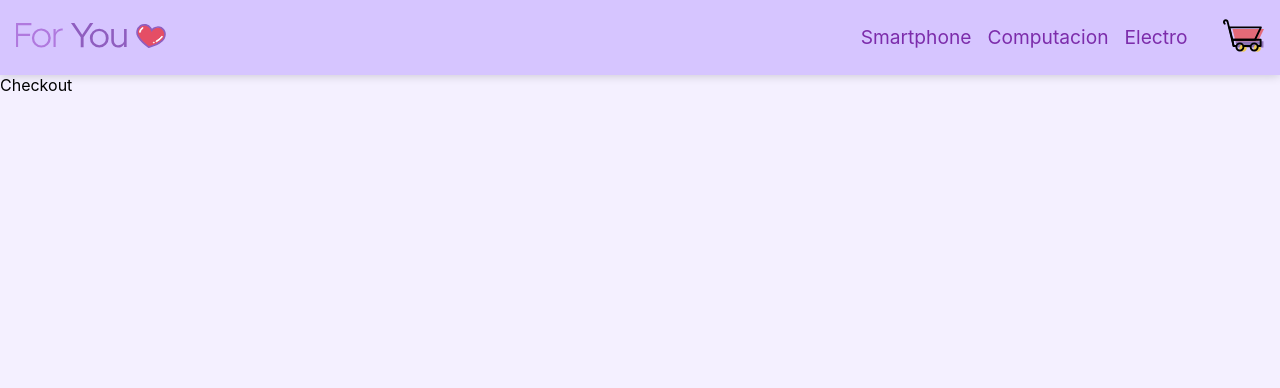
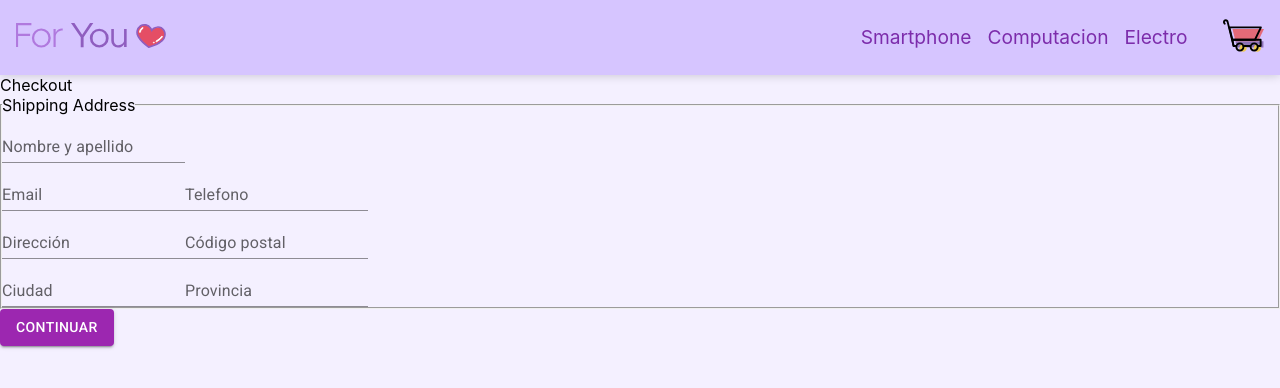
Before and after one commit to nicolasrodriguez3/Final-React-Rodriguez, a React (Create React App) app: page /checkout in a window 1280 px wide. Shown: the top 388 px of the page. Built offline with nearby package versions, Linux system fonts and the light colour scheme; no server answers.

Commit message:
creacion de la estructura de Checkout

```diff
--- a/package.json
+++ b/package.json
@@ -5,8 +5,8 @@
   "dependencies": {
     "@emotion/react": "^11.9.0",
     "@emotion/styled": "^11.8.1",
-    "@mui/icons-material": "^5.6.2",
-    "@mui/material": "^5.7.0",
+    "@mui/icons-material": "^5.8.0",
+    "@mui/material": "^5.8.0",
     "@testing-library/jest-dom": "^5.16.4",
     "@testing-library/react": "^12.1.4",
     "@testing-library/user-event": "^13.5.0",
--- a/public/index.html
+++ b/public/index.html
@@ -5,7 +5,7 @@
 		<link rel="icon" href="%PUBLIC_URL%/favicon.ico" />
 		<meta name="viewport" content="width=device-width, initial-scale=1" />
 		<meta name="theme-color" content="#000000" />
-		<meta name="description" content="Web site created using create-react-app" />
+		<meta name="description" content="Sitio oficial de ForYou" />
 		<link rel="apple-touch-icon" href="%PUBLIC_URL%/logo192.png" />
 		<!--
       manifest.json provides metadata used when your web app is installed on a
@@ -29,20 +29,10 @@
       work correctly both with client-side routing and a non-root public URL.
       Learn how to configure a non-root public URL by running `npm run build`.
     -->
-		<title>React App</title>
+		<title>ForYou Store</title>
 	</head>
 	<body>
-		<noscript>You need to enable JavaScript to run this app.</noscript>
+		<noscript>Se debe activar JavaScript para visualizar este sitio.</noscript>
 		<div id="root"></div>
-		<!--
-      This HTML file is a template.
-      If you open it directly in the browser, you will see an empty page.
-
-      You can add webfonts, meta tags, or analytics to this file.
-      The build step will place the bundled scripts into the <body> tag.
-
-      To begin the development, run `npm start` or `yarn start`.
-      To create a production bundle, use `npm run build` or `yarn build`.
-    -->
 	</body>
 </html>
--- a/src/components/CartItem/CartItem.css
+++ b/src/components/CartItem/CartItem.css
@@ -7,7 +7,7 @@
 	min-height: 150px;
 }
 .cart-item-left{
-	width: 30%;
+	width: clamp(150px, 30% , 200px);
 	min-width: 150px;
 	padding: 0 .5rem;
 }
--- a/src/components/CartItem/CartItem.jsx
+++ b/src/components/CartItem/CartItem.jsx
@@ -2,7 +2,9 @@ import React from "react"
 import { useCartContext } from "../../context/CartContextProvider"
 import IconButton from "@mui/material/IconButton"
 import DeleteIcon from "@mui/icons-material/Delete"
+
 import './CartItem.css'
+
 export default function CartItem({ item }) {
 	console.log(item)
 	const { removeFromCart } = useCartContext()
--- a/src/components/CartWidget/CartWidget.jsx
+++ b/src/components/CartWidget/CartWidget.jsx
@@ -2,16 +2,21 @@ import { Link } from "react-router-dom"
 import logo from "../../assets/shopping-cart2.svg"
 import "./CartWidget.css"
 import { useCartContext } from "../../context/CartContextProvider"
+import { useEffect, useState } from "react"
 
 
 export default function CartWidget() {
 	const { totalCount } = useCartContext()
+	const [count, setCount] = useState()
+	useEffect(() => {
+		setCount(totalCount)
+	}, [totalCount])
 
 	return (
 		<>
 			<Link to="cart" className="cart-widget-icon">
 				<img src={logo} alt="Carrito" />
-				{totalCount() > 0 && <span className="cart-widget-count">{totalCount()}</span>}
+				{count > 0 && <span className="cart-widget-count">{count < 100 ? count : `99+`}</span>}
 			</Link>
 		</>
 	)
--- /dev/null
+++ b/src/components/CheckoutForm/CheckoutForm.jsx
@@ -0,0 +1,48 @@
+import { TextField } from '@mui/material'
+import React from 'react'
+
+export function AddressForm() {
+	return (
+		<form>
+				<fieldset>
+					<legend>Shipping Address</legend>
+					<div>
+						<TextField
+							id="standard-basic"
+							label="Nombre y apellido"
+							type={"text"}
+							variant="standard"
+						/>
+					</div>
+					<div>
+						<TextField id="standard-basic" label="Email" type={"email"} variant="standard" />
+						<TextField id="standard-basic" label="Telefono" type={"tel"} variant="standard" />
+					</div>
+					<div>
+						<TextField id="standard-basic" label="Dirección" type={"text"} variant="standard" />
+						<TextField
+							id="standard-basic"
+							label="Código postal"
+							type={"number"}
+							variant="standard"
+						/>
+					</div>
+					<div>
+						<TextField id="standard-basic" label="Ciudad" type={"text"} variant="standard" />
+						<TextField id="standard-basic" label="Provincia" type={"text"} variant="standard" />
+					</div>
+
+				</fieldset>
+			</form>
+	)
+}
+export function PaymentForm() {
+	return (
+		<div>PaymentForm</div>
+	)
+}
+export function Review() {
+	return (
+		<div>Review</div>
+	)
+}
--- a/src/components/ItemDetail/ItemDetail.css
+++ b/src/components/ItemDetail/ItemDetail.css
@@ -13,9 +13,8 @@
 }
 .product-detail-left img {
 	width: 100%;
-
 	object-fit: contain;
-	max-height: 100vw;
+	max-height: min(100vw, 75vh);
 }
 .product-detail_right {
 	flex: 1 1 300px;
--- a/src/pages/Checkout/Checkout.jsx
+++ b/src/pages/Checkout/Checkout.jsx
@@ -1,7 +1,46 @@
-import React from 'react'
+import { Button, TextField } from "@mui/material"
+import React, { useState } from "react"
+import { AddressForm, PaymentForm, Review } from "../../components/CheckoutForm/CheckoutForm";
+
+
+const steps = ['Dirección de envio', 'Método de pago', 'Confirmá tu órden'];
+
+function getStepContent(step) {
+  switch (step) {
+    case 0:
+      return <AddressForm />;
+    case 1:
+      return <PaymentForm />;
+    case 2:
+      return <Review />;
+    case 3:
+      return <Review />;
+    default:
+      throw new Error('Unknown step');
+  }
+}
 
 export default function Checkout() {
+	const [activeStep, setActiveStep] = useState(0);
+
+  const handleNext = () => {
+    setActiveStep(activeStep + 1);
+  };
+
+  const handleBack = () => {
+    setActiveStep(activeStep - 1);
+  };
+
 	return (
-		<div>Checkout</div>
+		<>
+			<div>Checkout</div>
+				{getStepContent(activeStep)}
+				{(activeStep > 0) && <Button variant="outlined" color="secondary" onClick={handleBack}>
+				Volver
+					</Button>}
+				{activeStep < (steps.length) && <Button variant="contained" color="secondary" onClick={handleNext}>
+				{activeStep === steps.length - 1 ? 'Confirmar' : 'Continuar'}
+					</Button>}
+		</>
 	)
 }
```
Also changed, not shown: 1 other file (tests, documents, lock files or other folders).
